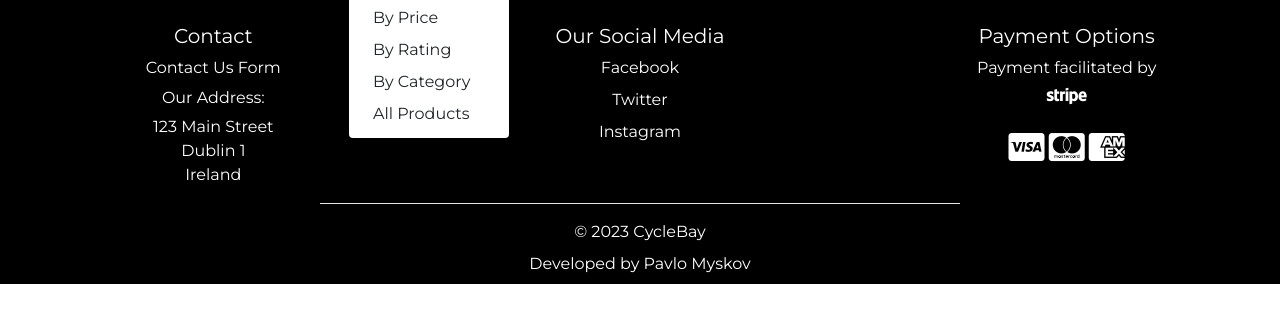
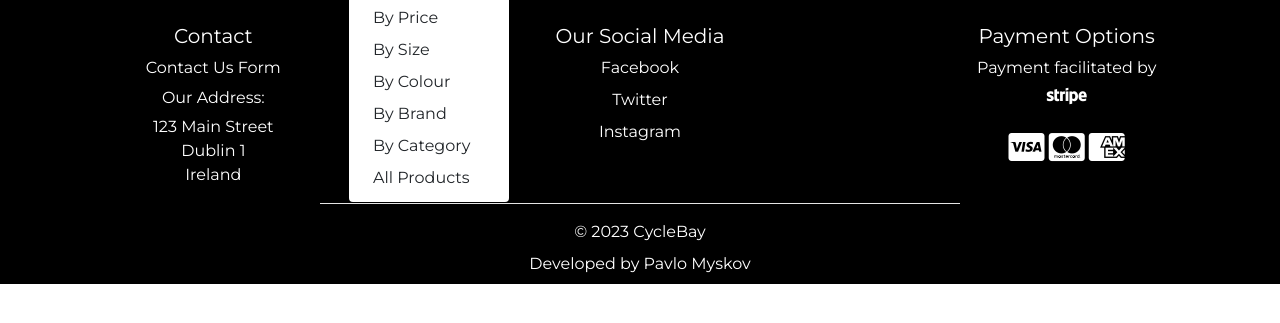
Before and after one commit to FlashDrag/cyclebay, a Django app: template templates/base.html in a window 1280 px wide, after a click on "All Bikes". Shown: the part 167-490 px from the top of the page. Run offline with Django 3.2, Linux system fonts and the light colour scheme; the template is opened without the code that fills it, so the values that code supplies are empty; some libraries are stand-ins or nearby versions.

Commit message:
Add size, colour and brand to dropdown menu

```diff
--- a/templates/includes/main-nav.html
+++ b/templates/includes/main-nav.html
@@ -12,7 +12,9 @@
 			</a>
 			<div class="dropdown-menu border-0" aria-labelledby="all-products-link">
 				<a href="" class="dropdown-item">By Price</a>
-				<a href="" class="dropdown-item ">By Rating</a>
+				<a href="" class="dropdown-item ">By Size</a>
+				<a href="" class="dropdown-item ">By Colour</a>
+				<a href="" class="dropdown-item ">By Brand</a>
 				<a href="" class="dropdown-item ">By Category</a>
 				<a href="" class="dropdown-item">All Products</a>
 			</div>
@@ -27,10 +29,7 @@
         <a class="dropdown-item" href="#">Road Bikes</a>
         <a class="dropdown-item" href="#">Hybrid Bikes</a>
         <a class="dropdown-item" href="#">Electric Bikes</a>
-        <a class="dropdown-item" href="#">Kids Bikes</a>
         <a class="dropdown-item" href="#">BMX Bikes</a>
-        <a class="dropdown-item" href="#">Folding Bikes</a>
-        <a class="dropdown-item" href="#">Gravel Bikes</a>
       </div>
 		</li>
 		<li class="nav-item dropdown">
```
